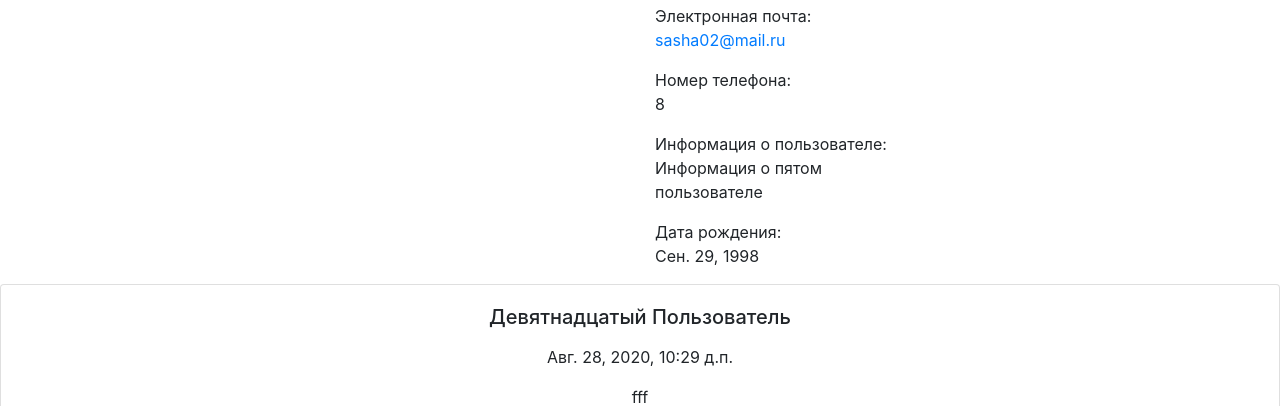
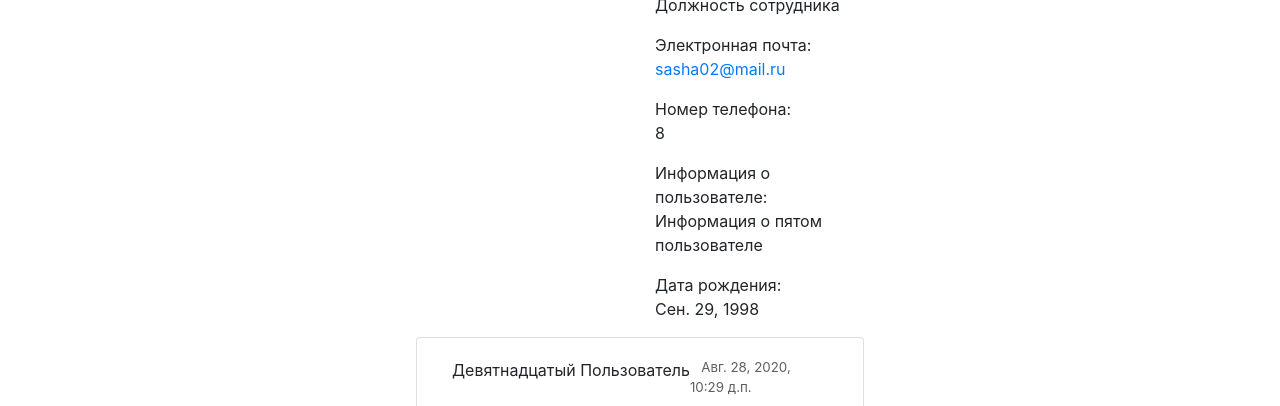
Before and after one commit to gromyko21/tnmk, a Django app: a page that uses accounts/templates/accounts/profile_user.html in a window 1280 px wide. Shown: the part 210-616 px from the top of the page. Run offline with Django 3.2, Linux system fonts and the light colour scheme; data comes from the database, SQL or seed files in the repository; some libraries are stand-ins or nearby versions.

Commit message:
Изменена верстка

```diff
--- a/accounts/templates/accounts/profile_user.html
+++ b/accounts/templates/accounts/profile_user.html
@@ -2,7 +2,7 @@
 {% load static %}
 {% block title %}{{ user_data.first_name }} {{ user_data.last_name }}{% endblock %}
 {% block content %}
-<div class="mx-auto" style="width: 45%;">
+<div class="mx-auto" style="width: 35%;">
 <div class="container">
   <div class="row">
     <div class="col">
@@ -18,25 +18,24 @@
     </div>
   </div>
 </div>
-</div>
 {% for post in user_context %}
-<div class="card text-center">
+<div class="card text-center" style="text-align:left !important">
   <div class="card-body">
-    <h5 class="card-title">
-        <p>{{ post.author.profile.first_name }}
-            {{ post.author.profile.last_name }}
-        </p>
-    </h5>
-    <p>{{ post.datetime }}</p>
+      <div class="col-md-12">
+    <h10 class="card-title" >
+        <p style="float:left;">{{ post.author.profile.first_name }}
+            {{ post.author.profile.last_name }}</p>
+            <p style="font-size:10pt; color: #5f5f5f;">&#160; &#160;{{ post.datetime }}</p>
+    </h10>
+          </div>
+      <div class="col-md-12" style="float: left;">
+        <p>{{ post.text }}</p>
+      </div>
   {% if post.image.name %}
-    <div class="overflow-auto" >
-       <p class="card-text" >
-           {{ post.text }}
-       </p>
-    </div>
-      <img src="{{ post.image.url }}" class="card-img-top" style="width:200px;">
+      <img src="{{ post.image.url }}" class="card-img-top" style="max-width:100%;">
   {% endif %}
   </div>
 </div>
 {% endfor %}
+</div>
 {% endblock %}
```
Also changed, not shown: accounts/templates/accounts/my_page.html (+18 -16 lines).
